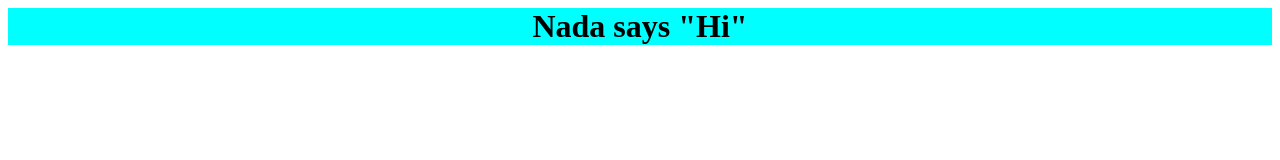
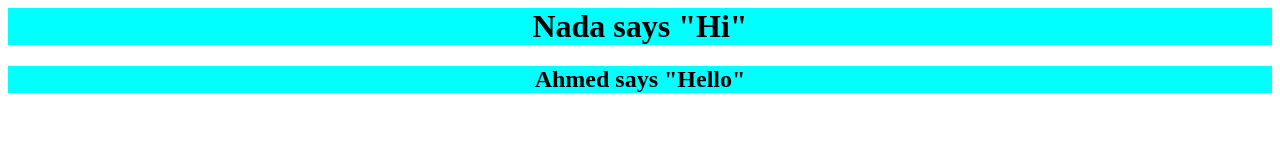
Before and after one commit to NadaI97/Test-Project, a plain HTML site: page index.html in a window 1280 px wide. Drawn offline with Linux system fonts and the light colour scheme.

Commit message:
added header

```diff
--- a/index.html
+++ b/index.html
@@ -5,5 +5,6 @@
 <body>
 
 <h1>Nada says "Hi" </h1>
+<h2>Ahmed says "Hello" </h2>
 </body>
 </html>
--- a/index_style.css
+++ b/index_style.css
@@ -1,4 +1,4 @@
-h1{
+h1, h2{
 
     text-align: center;
     color: black;
```
